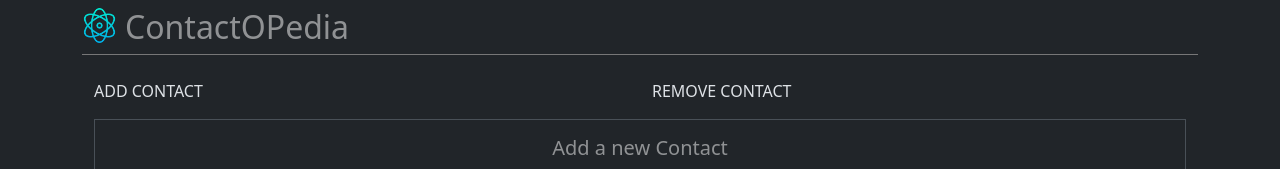
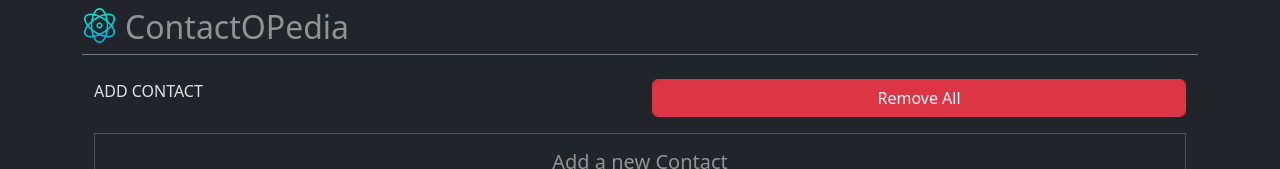
Before and after one commit to bhrugen/3-ContactOPedia, a React (Vite) app in the folder contactopedia/: page / in a window 1280 px wide. Shown: the top 169 px of the page. Built offline with nearby package versions, Linux system fonts and the light colour scheme.

Commit message:
Section 6 - Assignment 8 - Remove all contacts

```diff
--- a/contactopedia/src/Components/ContactPages/ContactIndex.jsx
+++ b/contactopedia/src/Components/ContactPages/ContactIndex.jsx
@@ -81,7 +81,9 @@ function ContactIndex() {
       <div className="py-3">
         <div className="row py-2">
           <div className="col-6">ADD CONTACT</div>
-          <div className="col-6">REMOVE CONTACT</div>
+          <div className="col-6">
+            <button className="btn btn-danger form-control">Remove All</button>
+          </div>
         </div>
         <div className="py-2">
           <div className="col-12">
```
